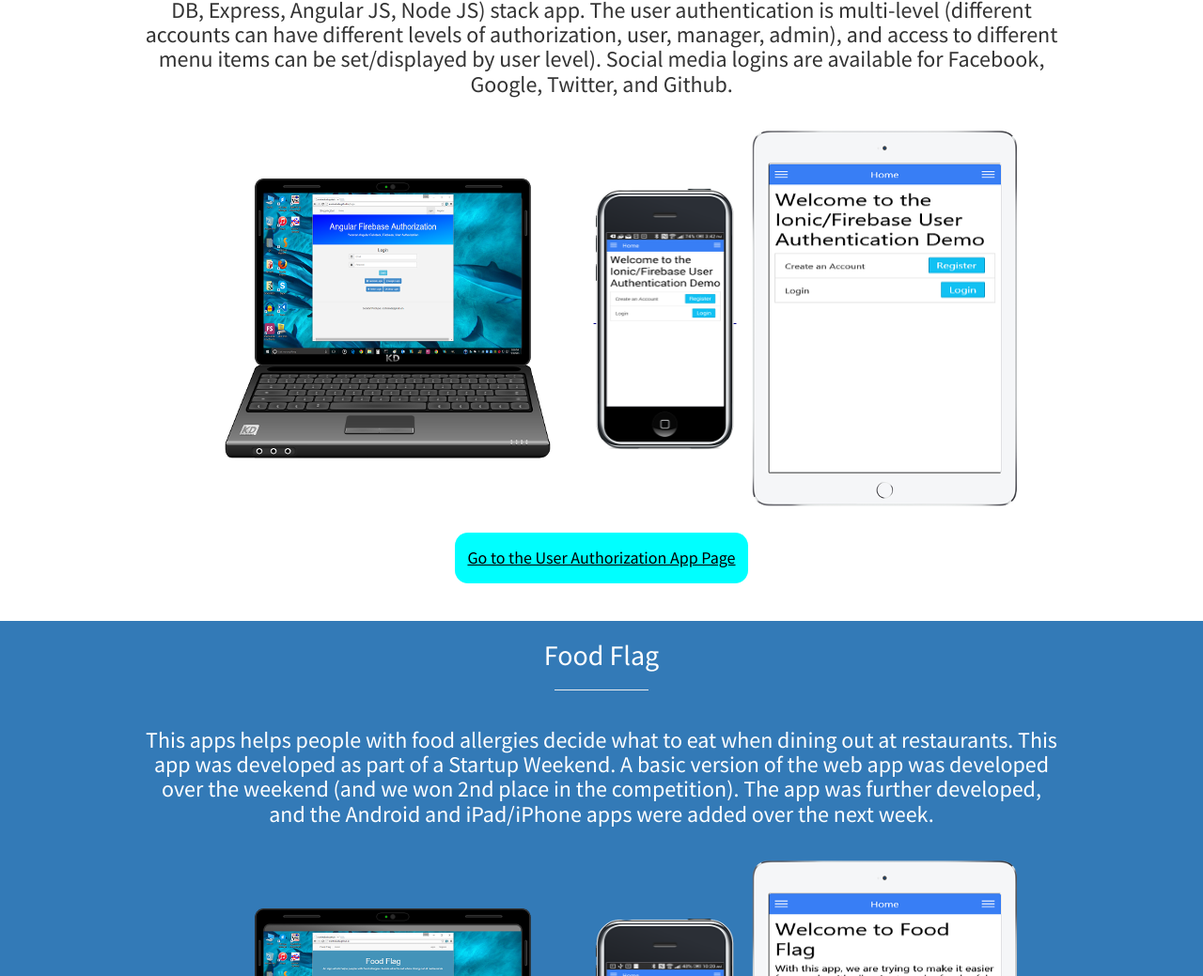
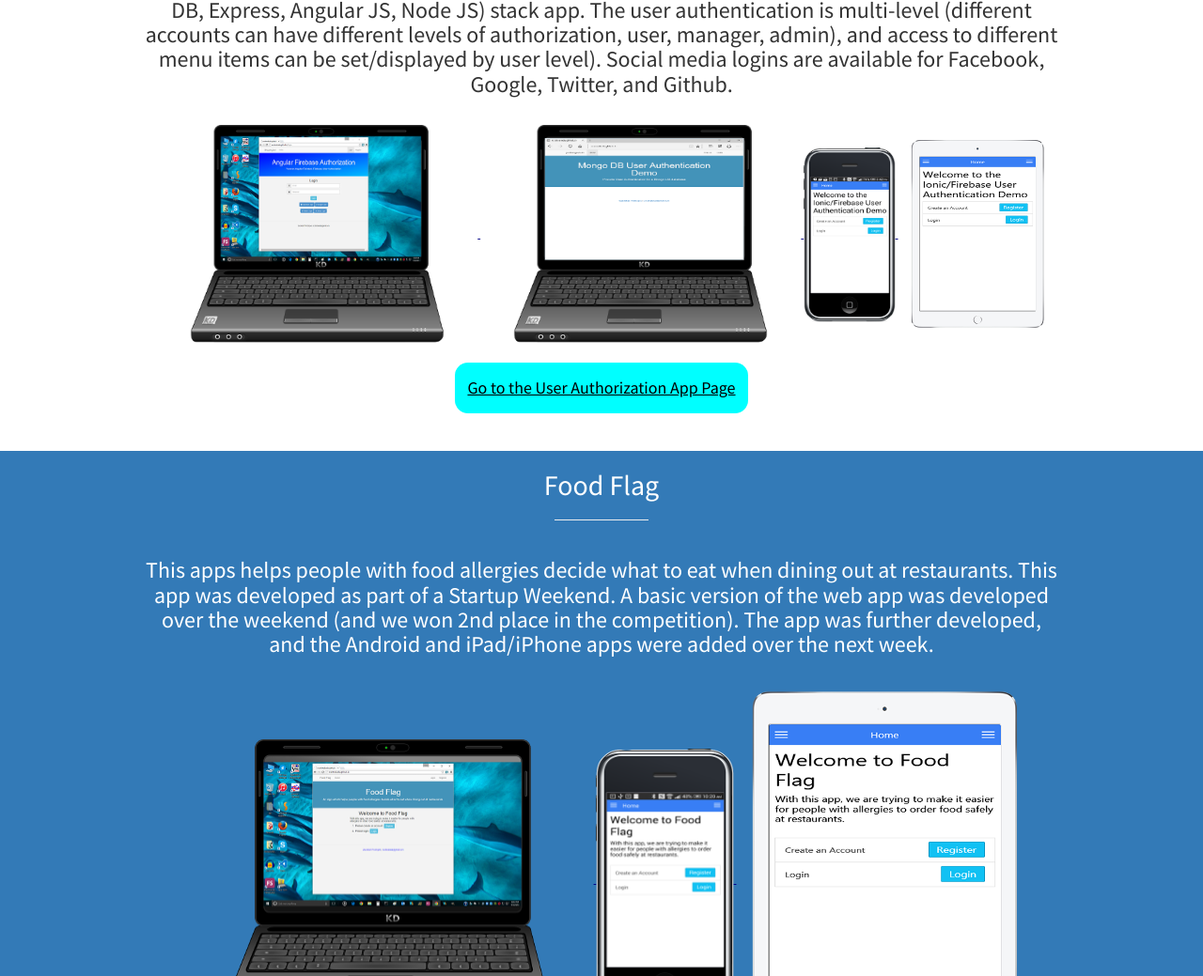
Before and after one commit to scottnakada/scottnakada.github.io, a plain HTML site: page index.html in a window 1280 px wide. Shown: the part 4250-5289 px from the top of the page at 94% size. Drawn offline with Linux system fonts and the light colour scheme.

Commit message:
Add another image for the Mongo version of the User Authorization programs.

```diff
--- a/index.html
+++ b/index.html
@@ -674,13 +674,16 @@
                     <br>
                     <center>
                         <a href="http://scottnakada.github.io/UserAuth/yoFireAuth/dist/public/index.html">
-                            <img src="images/resources/LaptopUserAuth.png" width="45%">
+                            <img src="images/resources/LaptopUserAuth.png" width="35%">
+                        </a>
+                        <a href="http://scottnakada.github.io/UserAuth/yoMongoAuth/dist/public/index.html">
+                            <img src="images/resources/LaptopMongoAuth.png" width="35%">
                         </a>
                         <a href="http://www.amazon.com/Ionic-Firebase-User-Authentication-App/dp/B014LUR2HI/ref=sr_1_1?s=mobile-apps&ie=UTF8&qid=1440823545&sr=1-1&keywords=ionFireAuth">
-                            <img src="images/resources/AndroidUserAuth.png" width="15%">
+                            <img src="images/resources/AndroidUserAuth.png" width="10%">
                         </a>&nbsp;&nbsp;&nbsp;
                         <a href="http://scottnakada.github.io/UserAuth/#ios">
-                            <img src="images/resources/iPadUserAuth.png" width="30%">
+                            <img src="images/resources/iPadUserAuth.png" width="15%">
                         </a>
                     </center>
                     <br>
```
Also changed, not shown: images/resources/LaptopMongoAuth.png (added), images/resources/Orig/LaptopMongoAuth.png (added).
